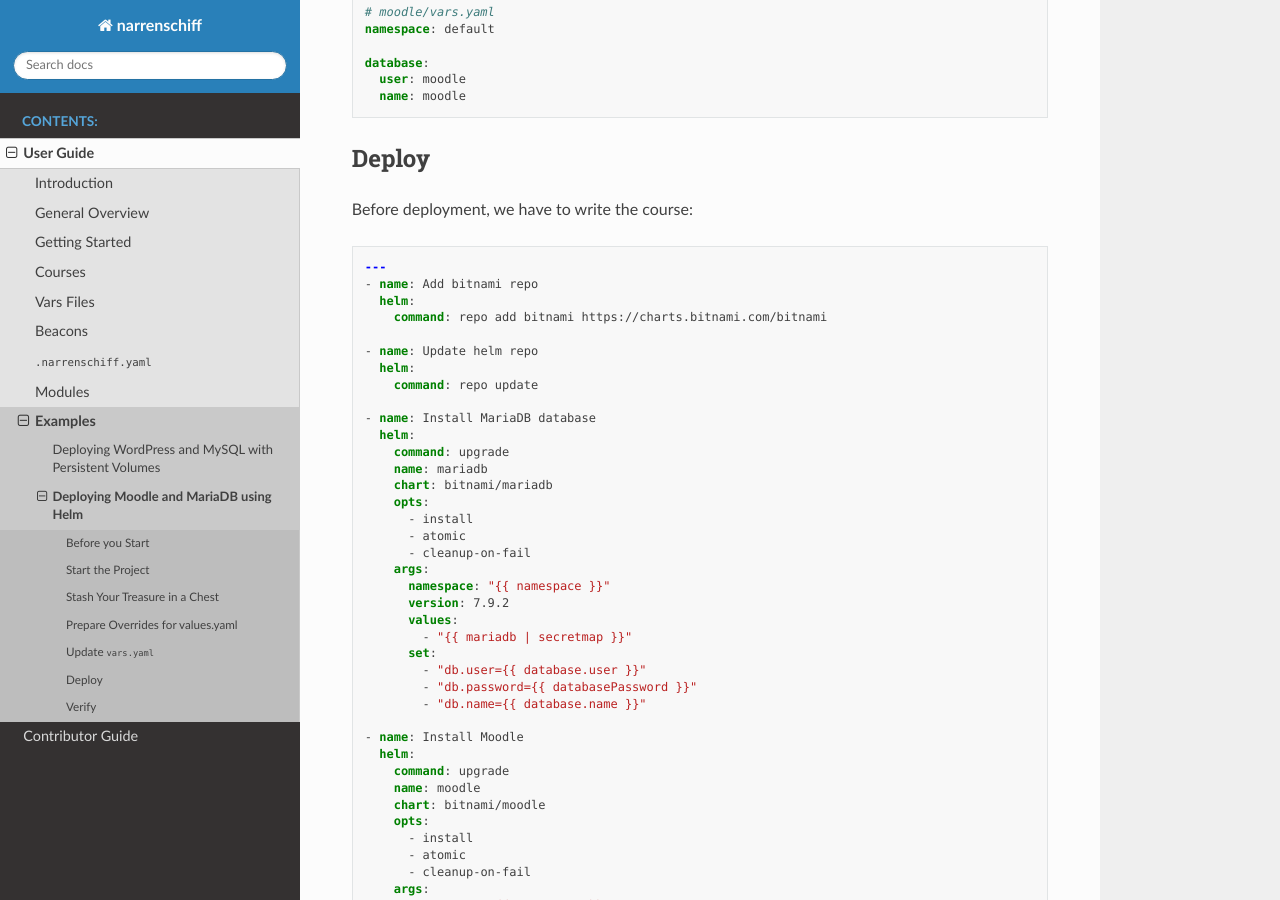
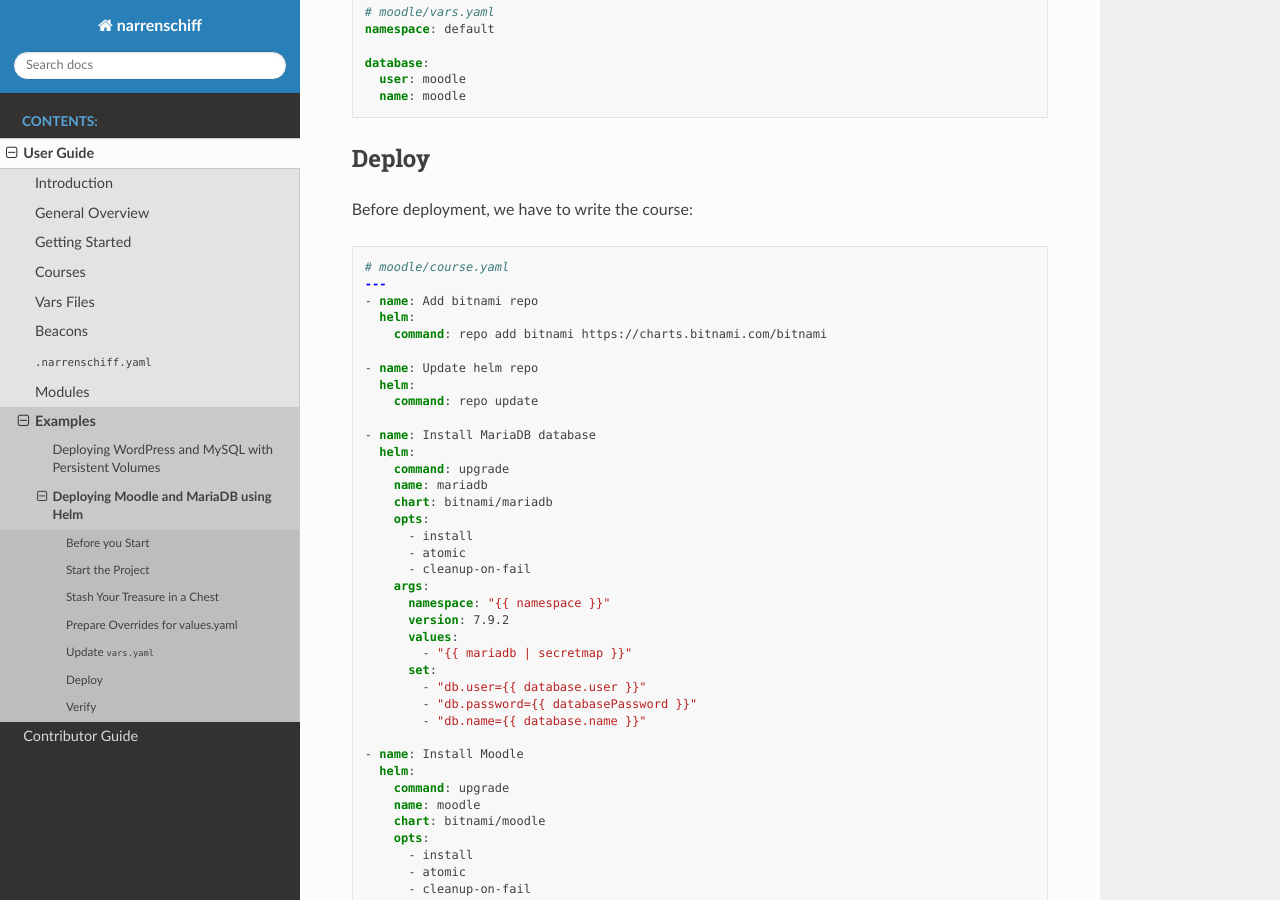
Before and after one commit to narrenorg/narrenschiff, a Sphinx documentation site: the page built from docs/narrenschiff/examples/moodle.rst, in a window 1280 px wide and 900 px high, scrolled down 2940 px. Built offline with Sphinx 7.4.7 and the Read the Docs theme 2.0.0, drawn with Linux system fonts in a browser that asks for light colours.

Commit message:
Add missing comment in the example

```diff
--- a/docs/narrenschiff/examples/moodle.rst
+++ b/docs/narrenschiff/examples/moodle.rst
@@ -151,6 +151,7 @@ Before deployment, we have to write the course:
 
 .. code-block:: yaml
 
+  # moodle/course.yaml
   ---
   - name: Add bitnami repo
     helm:
```
